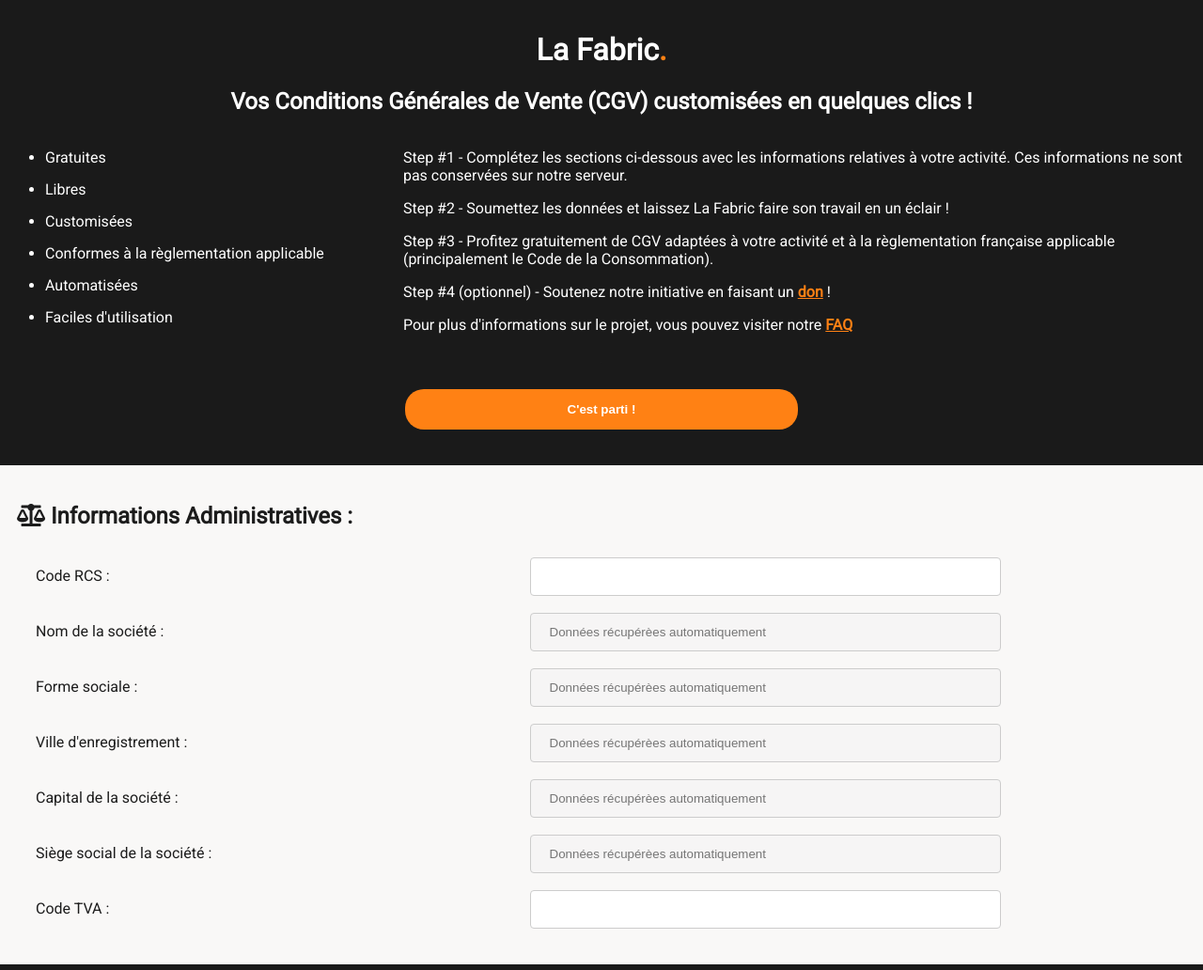
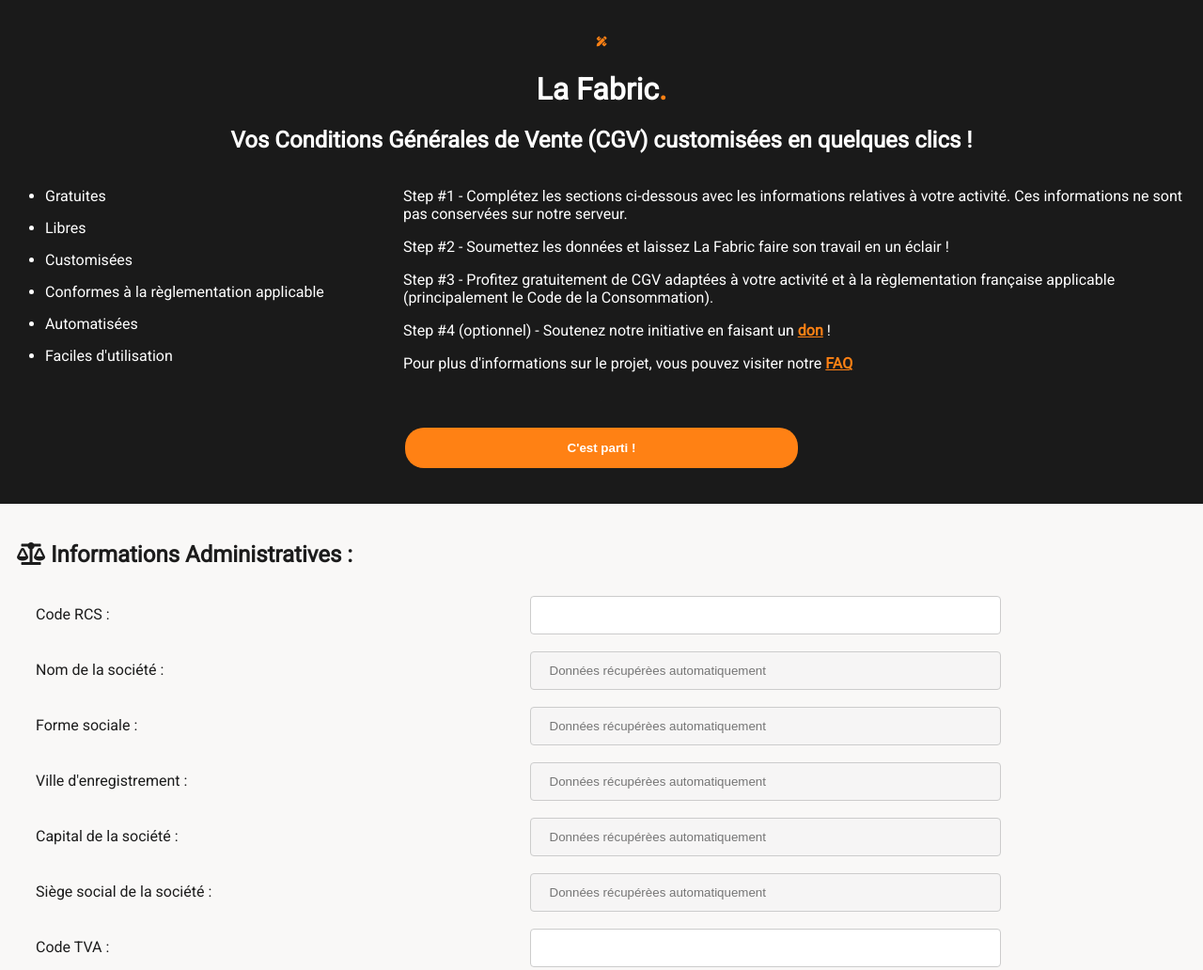
Before and after one commit to LaFabric/LaFabric.github.io, a plain HTML site: page index.html in a window 1280 px wide. Shown: the top 1032 px of the page at 94% size. Drawn offline with nearby package versions, Linux system fonts and the light colour scheme.

Commit message:
Update index.html
Logo

```diff
--- a/index.html
+++ b/index.html
@@ -36,7 +36,8 @@
 <!-- End Google Tag Manager (noscript) -->
 
 <div id="introTitre" class="section4">
-  <h1 style="text-align:center;">La Fabric<font color="#ff8114">.</font></h1>
+<h6 style="text-align:center;" class="band"><font color="#ff8114"><i class="fas fa-pencil-ruler"></i></font></h6>
+<h1 style="text-align:center;">La Fabric<font color="#ff8114">.</font></h1>
 <h2 style="text-align:center; padding-top: 0px;">Vos Conditions Générales de Vente (CGV) customisées en quelques clics !</h2>
 <div class="containerglobal">
   <div class="container1">
```
